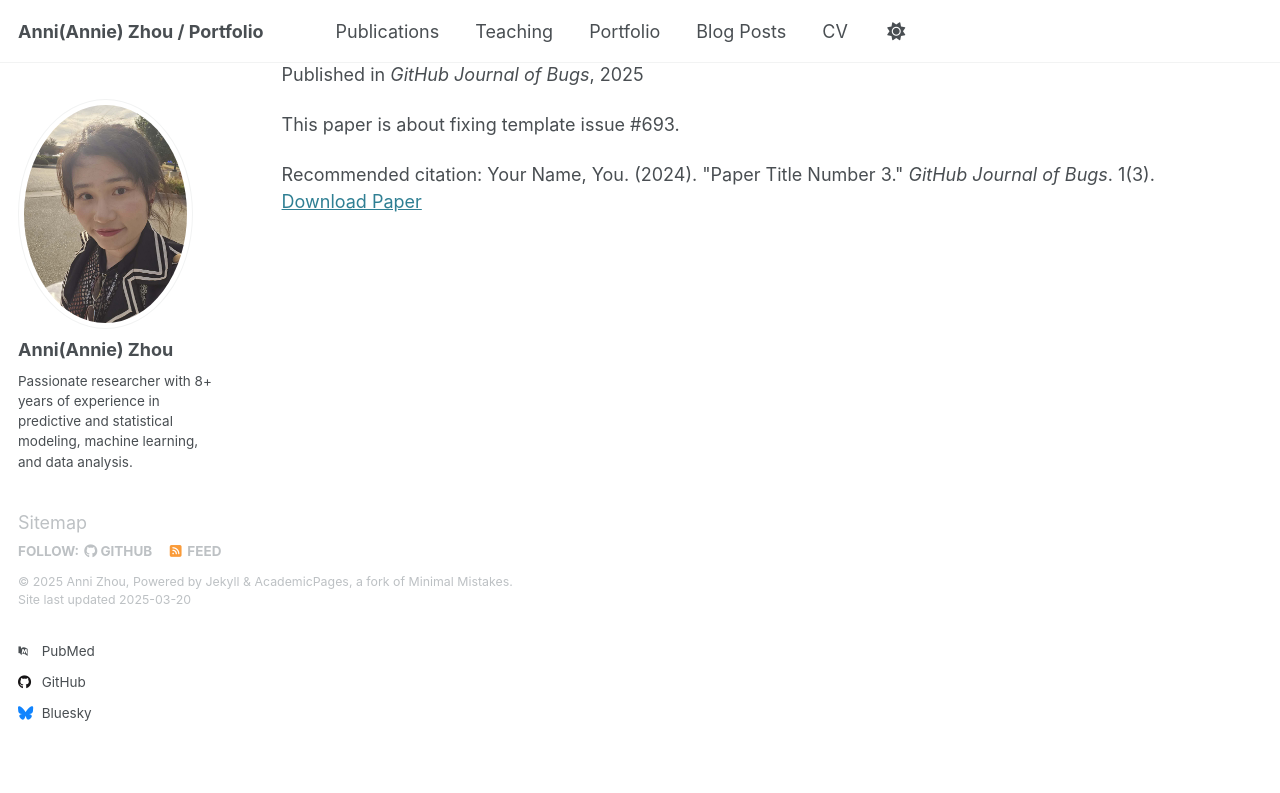
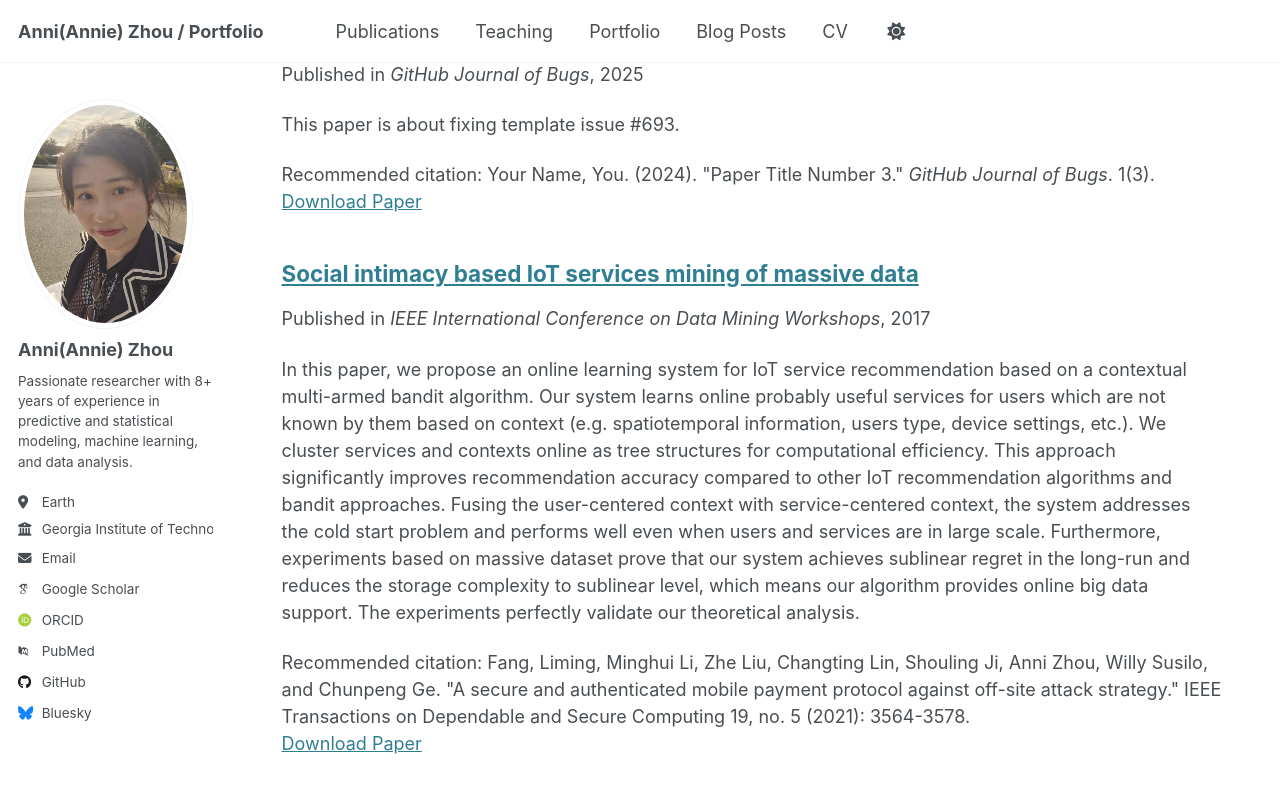
Before and after one commit to Annie983284450-1/Annie983284450-1.github.io, a Jekyll site: the page built from _pages/publications.html, in a window 1280 px wide and 900 px high, scrolled down 1654 px. Shown: the top 793 px of the window. Built offline with Jekyll 4.4.1, drawn with Linux system fonts in a browser that asks for light colours; some web fonts are replaced.

Commit message:
paper added

```diff
--- /dev/null
+++ b/_publications/2025-03-19-paper-title-number-6.md
@@ -0,0 +1,14 @@
+---
+title: "Social intimacy based IoT services mining of massive data"
+collection: publications
+category: conferences
+permalink: /publication/2025-03-19-paper-title-number-6
+excerpt: 'In this paper, we propose an online learning system for IoT service recommendation based on a contextual multi-armed bandit algorithm. Our system learns online probably useful services for users which are not known by them based on context (e.g. spatiotemporal information, users type, device settings, etc.). We cluster services and contexts online as tree structures for computational efficiency. This approach significantly improves recommendation accuracy compared to other IoT recommendation algorithms and bandit approaches. Fusing the user-centered context with service-centered context, the system addresses the cold start problem and performs well even when users and services are in large scale. Furthermore, experiments based on massive dataset prove that our system achieves sublinear regret in the long-run and reduces the storage complexity to sublinear level, which means our algorithm provides online big data support. The experiments perfectly validate our theoretical analysis.'
+date: 2017-11-18
+venue: 'IEEE International Conference on Data Mining Workshops'
+# slidesurl: ''
+paperurl: 'https://ieeexplore.ieee.org/abstract/document/8215723'
+citation: 'Fang, Liming, Minghui Li, Zhe Liu, Changting Lin, Shouling Ji, Anni Zhou, Willy Susilo, and Chunpeng Ge. "A secure and authenticated mobile payment protocol against off-site attack strategy." IEEE Transactions on Dependable and Secure Computing 19, no. 5 (2021): 3564-3578.'
+---
+
+The contents above will be part of a list of publications, if the user clicks the link for the publication than the contents of section will be rendered as a full page, allowing you to provide more information about the paper for the reader. When publications are displayed as a single page, the contents of the above "citation" field will automatically be included below this section in a smaller font.
```
Also changed, not shown: _publications/2025-03-19-paper-title-number-4.md (+1 -1 lines), _publications/2025-03-19-paper-title-number-5.md (added).
